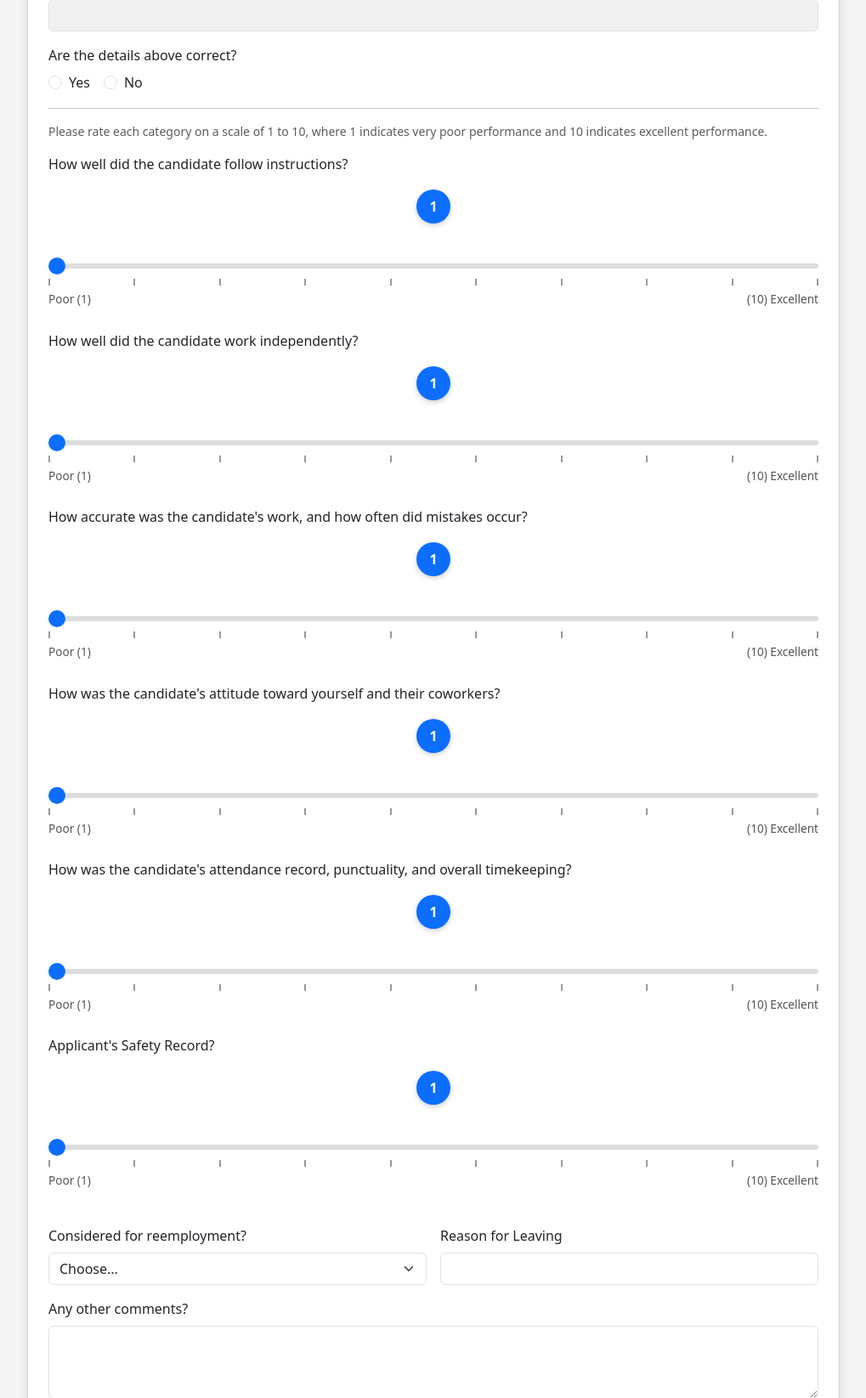
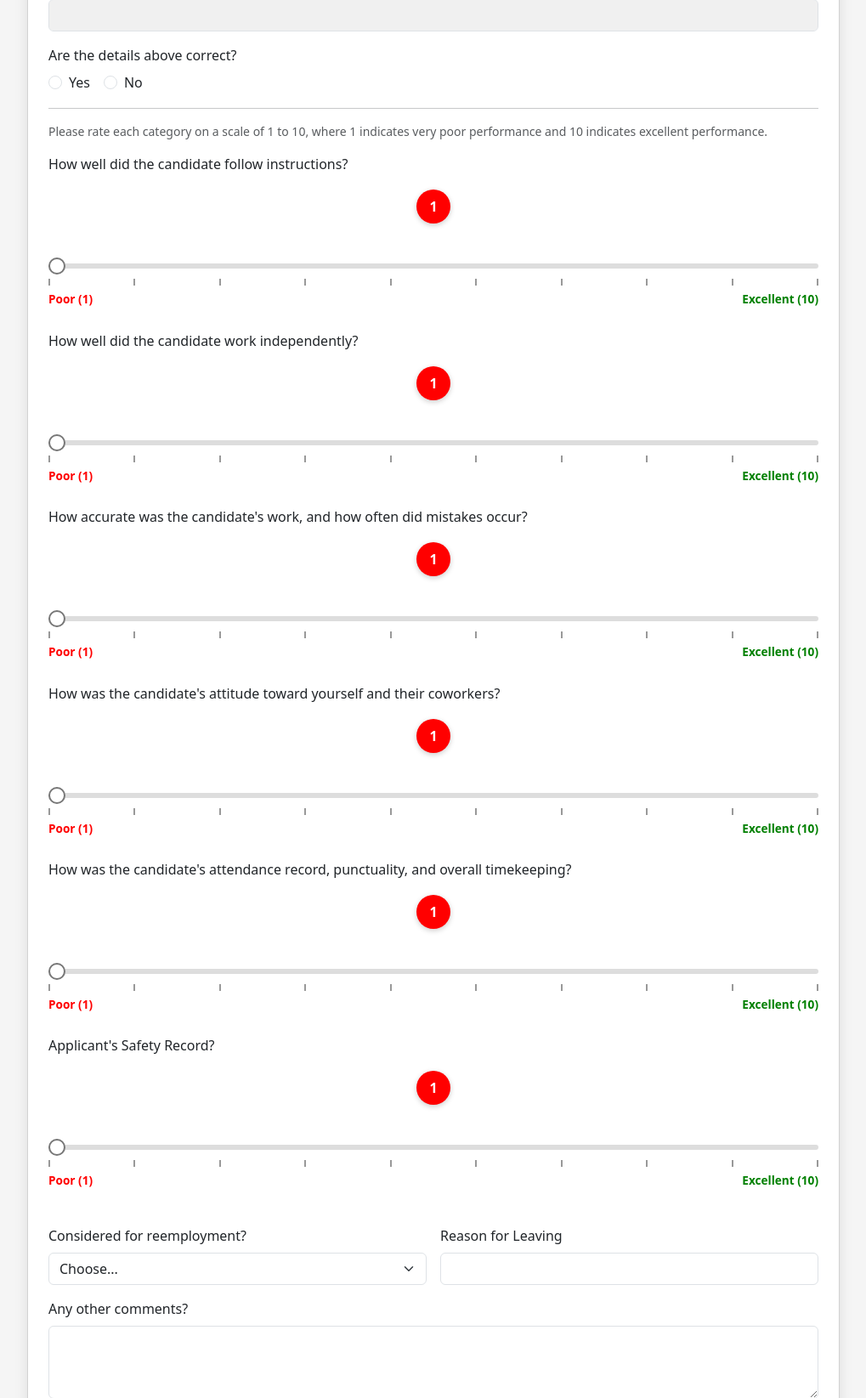
Before and after one commit to christoper12/websiteCandrefee, a PHP site: page /referenceCheck.php in a window 1280 px wide. Shown: the part 575-2220 px from the top of the page at 85% size, without its empty margins (130-1149 px from the left). Run offline with PHP 8.4, Linux system fonts and the light colour scheme; some libraries are stand-ins or nearby versions.

Commit message:
push new

```diff
--- a/css/rangeSlider.css
+++ b/css/rangeSlider.css
@@ -17,11 +17,13 @@
     appearance: none;
     width: 20px;
     height: 20px;
-    background: #0d6efd;
+    /* background: #0d6efd; */
     border-radius: 50%;
     cursor: pointer;
     transition: .2s;
 }
+
+
 
 .range-wrapper input[type="range"]::-webkit-slider-thumb:hover {
     transform: scale(1.1);
@@ -30,7 +32,7 @@
 .range-value-display {
     width: 40px;
     height: 40px;
-    background: #0d6efd;
+    background: red;
     color: #fff;
     border-radius: 50%;
     display: flex;
@@ -65,3 +67,31 @@
     margin-top: 6px;
     color: #555;
 }
+
+.colored-range {
+    width: 100%;
+    height: 6px;
+    border-radius: 5px;
+    appearance: none;
+    background: linear-gradient(90deg, #e63946 0%, #d3d3d3 0%);
+}
+
+/* Slider Thumb */
+.colored-range::-webkit-slider-thumb {
+    appearance: none;
+    width: 18px;
+    height: 18px;
+    border-radius: 50%;
+    background: #fff;
+    border: 2px solid #777;
+    cursor: pointer;
+}
+
+.colored-range::-moz-range-thumb {
+    width: 18px;
+    height: 18px;
+    border-radius: 50%;
+    background: #fff;
+    border: 2px solid #777;
+    cursor: pointer;
+}
--- a/referenceCheck.php
+++ b/referenceCheck.php
@@ -87,9 +87,9 @@
                             <div class="range-value-display" id="val_follow">1</div>
 
                             <div class="range-wrapper">
-                                <input type="range" min="1" max="10" value="1"
+                                <input type="range" min="1" max="10" value="1" class="colored-range"
                                     name="q_follow_instructions"
-                                    oninput="syncRangeValue(this, 'val_follow')">
+                                    oninput="syncRangeValue(this, 'val_follow'); updateSliderColor(this, 'val_follow');">
 
                                 <div class="range-ticks">
                                     <span></span><span></span><span></span><span></span><span></span>
@@ -97,8 +97,8 @@
                                 </div>
 
                                 <div class="range-labels light">
-                                    <span>Poor (1)</span>
-                                    <span>(10) Excellent</span>
+                                    <span style="color:red; font-weight:bold;">Poor (1)</span>
+                                    <span style="color:green; font-weight:bold;">Excellent (10)</span>
                                 </div>
                             </div>
                         </div>
@@ -109,9 +109,9 @@
                             <div class="range-value-display" id="val_independent">1</div>
 
                             <div class="range-wrapper">
-                                <input type="range" min="1" max="10" value="1"
+                                <input type="range" min="1" max="10" value="1" class="colored-range"
                                     name="q_work_independently"
-                                    oninput="syncRangeValue(this, 'val_independent')">
+                                    oninput="syncRangeValue(this, 'val_independent'); updateSliderColor(this, 'val_independent');">
 
                                 <div class="range-ticks">
                                     <span></span><span></span><span></span><span></span><span></span>
@@ -119,8 +119,8 @@
                                 </div>
 
                                 <div class="range-labels light">
-                                    <span>Poor (1)</span>
-                                    <span>(10) Excellent</span>
+                                    <span style="color:red; font-weight:bold;">Poor (1)</span>
+                                    <span style="color:green; font-weight:bold;">Excellent (10)</span>
                                 </div>
                             </div>
                         </div>
@@ -131,9 +131,9 @@
                             <div class="range-value-display" id="val_accuracy">1</div>
 
                             <div class="range-wrapper">
-                                <input type="range" min="1" max="10" value="1"
+                                <input type="range" min="1" max="10" value="1" class="colored-range"
                                     name="q_accuracy"
-                                    oninput="syncRangeValue(this, 'val_accuracy')">
+                                    oninput="syncRangeValue(this, 'val_accuracy'); updateSliderColor(this, 'val_accuracy');">
 
                                 <div class="range-ticks">
                                     <span></span><span></span><span></span><span></span><span></span>
@@ -141,8 +141,8 @@
                                 </div>
 
                                 <div class="range-labels light">
-                                    <span>Poor (1)</span>
-                                    <span>(10) Excellent</span>
+                                    <span style="color:red; font-weight:bold;">Poor (1)</span>
+                                    <span style="color:green; font-weight:bold;">Excellent (10)</span>
                                 </div>
                             </div>
                         </div>
@@ -153,9 +153,9 @@
                             <div class="range-value-display" id="val_attitude">1</div>
 
                             <div class="range-wrapper">
-                                <input type="range" min="1" max="10" value="1"
+                                <input type="range" min="1" max="10" value="1" class="colored-range"
                                     name="q_attitude"
-                                    oninput="syncRangeValue(this, 'val_attitude')">
+                                    oninput="syncRangeValue(this, 'val_attitude'); updateSliderColor(this, 'val_attitude');">
 
                                 <div class="range-ticks">
                                     <span></span><span></span><span></span><span></span><span></span>
@@ -163,8 +163,8 @@
                                 </div>
 
                                 <div class="range-labels light">
-                                    <span>Poor (1)</span>
-                                    <span>(10) Excellent</span>
+                                    <span style="color:red; font-weight:bold;">Poor (1)</span>
+                                    <span style="color:green; font-weight:bold;">Excellent (10)</span>
                                 </div>
                             </div>
                         </div>
@@ -175,9 +175,9 @@
                             <div class="range-value-display" id="val_attendance">1</div>
 
                             <div class="range-wrapper">
-                                <input type="range" min="1" max="10" value="1"
+                                <input type="range" min="1" max="10" value="1" class="colored-range"
                                     name="q_attendance"
-                                    oninput="syncRangeValue(this, 'val_attendance')">
+                                    oninput="syncRangeValue(this, 'val_attendance'); updateSliderColor(this, 'val_attendance');">
 
                                 <div class="range-ticks">
                                     <span></span><span></span><span></span><span></span><span></span>
@@ -185,21 +185,21 @@
                                 </div>
 
                                 <div class="range-labels light">
-                                    <span>Poor (1)</span>
-                                    <span>(10) Excellent</span>
+                                    <span style="color:red; font-weight:bold;">Poor (1)</span>
+                                    <span style="color:green; font-weight:bold;">Excellent (10)</span>
                                 </div>
                             </div>
                         </div>
 
-                        <!-- SAFETY RECORD -->
+                        <!-- SAFETY -->
                         <div class="col-12 col-lg-12">
                             <label class="form-label">Applicant's Safety Record?</label>
                             <div class="range-value-display" id="val_safety">1</div>
 
                             <div class="range-wrapper">
-                                <input type="range" min="1" max="10" value="1"
+                                <input type="range" min="1" max="10" value="1" class="colored-range"
                                     name="q_safety"
-                                    oninput="syncRangeValue(this, 'val_safety')">
+                                    oninput="syncRangeValue(this, 'val_safety'); updateSliderColor(this, 'val_safety');">
 
                                 <div class="range-ticks">
                                     <span></span><span></span><span></span><span></span><span></span>
@@ -207,8 +207,8 @@
                                 </div>
 
                                 <div class="range-labels light">
-                                    <span>Poor (1)</span>
-                                    <span>(10) Excellent</span>
+                                    <span style="color:red; font-weight:bold;">Poor (1)</span>
+                                    <span style="color:green; font-weight:bold;">Excellent (10)</span>
                                 </div>
                             </div>
                         </div>
@@ -341,6 +341,28 @@
                 document.getElementById(outputId).innerText = range.value;
             }
 
+            function updateSliderColor(slider, targetId) {
+                const val = Number(slider.value);
+                const bubble = document.getElementById(targetId);
+
+                let color = "#e63946"; // merah
+
+                if (val >= 4 && val <= 6) color = "#ffba08";   // kuning
+                else if (val >= 7) color = "#4caf50";          // hijau
+
+                // --- Update slider warna ---
+                const percentage = ((val - 1) / 9) * 100;
+                slider.style.background =
+                    `linear-gradient(90deg, ${color} ${percentage}%, #d3d3d3 ${percentage}%)`;
+
+                // --- Anti-error: cek bubble dulu ---
+                if (bubble) {
+                    bubble.style.background = color;
+                    bubble.innerText = val;
+                }
+            }
+
+
         </script>
     </body>
 </html>
```
